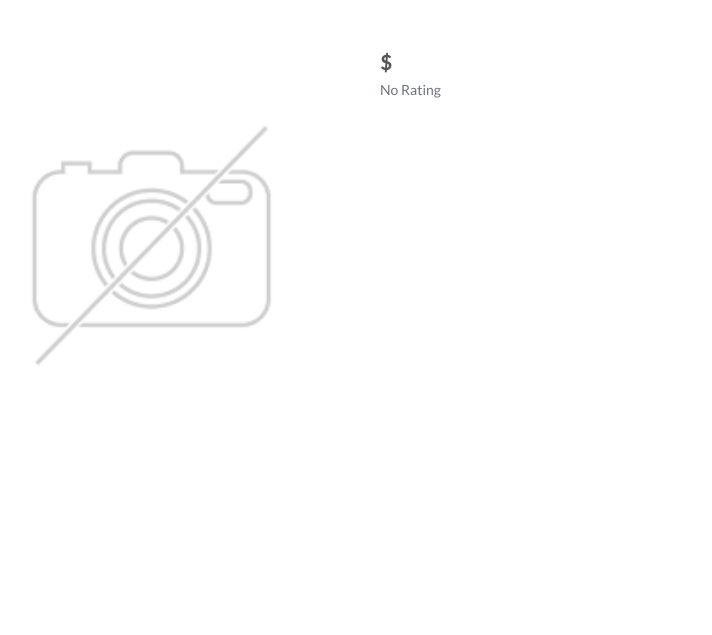
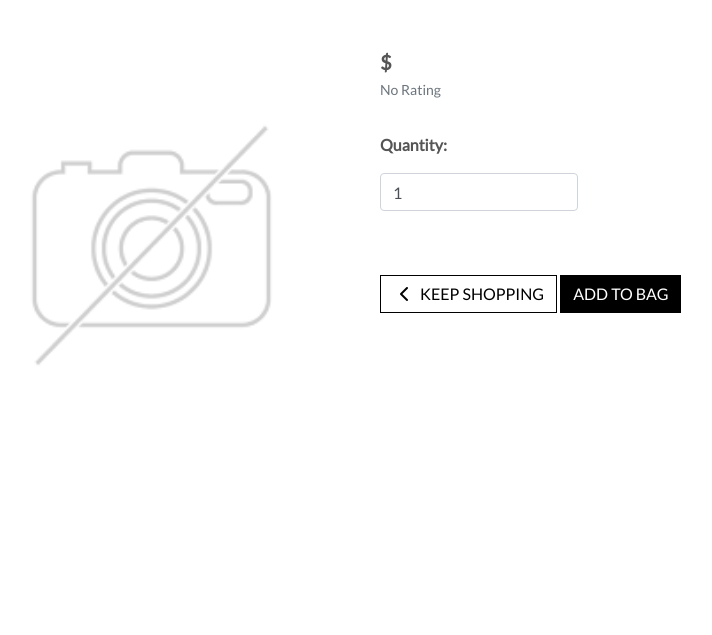
Before and after one commit to GenaGrig/boutique_ado_pp5, a Django app: template products/templates/products/product_detail.html in a window 1280 px wide. Shown: the part 165-800 px from the top of the page, without its empty margins (275-987 px from the left). Run offline with Django 4.2, Linux system fonts and the light colour scheme; the template is opened without the code that fills it, so the values that code supplies are empty; some libraries are stand-ins or nearby versions.

Commit message:
Fixed problem with adding items to bag

```diff
--- a/bag/urls.py
+++ b/bag/urls.py
@@ -2,5 +2,6 @@ from django.urls import path
 from . import views
 
 urlpatterns = [
-    path('', views.view_bag, name='view_bag')
+    path('', views.view_bag, name='view_bag'),
+    path('add/<item_id>/', views.add_to_bag, name='add_to_bag'),
 ]
--- a/boutique_ado/settings.py
+++ b/boutique_ado/settings.py
@@ -29,6 +29,10 @@ DEBUG = True
 ALLOWED_HOSTS = [
     '8000-genagrig-boutiqueadopp5-nowvua2sjeb.ws-eu104.gitpod.io',
     '127.0.0.1',
+]
+
+CSRF_TRUSTED_ORIGINS = [
+    'https://8000-genagrig-boutiqueadopp5-nowvua2sjeb.ws-eu104.gitpod.io',
 ]
 
 
--- a/products/templates/products/product_detail.html
+++ b/products/templates/products/product_detail.html
@@ -43,6 +43,29 @@
                         <small class="text-muted">No Rating</small>
                     {% endif %}
                     <p class="mt-3">{{ product.description }}</p>
+                    <form class="form" action="{% url 'add_to_bag' product.id %}" method="POST">
+                        {% csrf_token %}
+                        <div class="form-row">
+                            <div class="col-12">
+                                <p class="mt-3"><strong>Quantity:</strong></p>
+                                <div class="form-group w-50">
+                                    <div class="input-group">
+                                        <input class="form-control qty_input" type="number" name="quantity" value="1" min="1" max="99" data-item_id="{{ product.id }}" id="id_qty_{{ product.id }}">
+                                    </div>
+                                </div>
+                            </div>
+                            <div class="col-12">
+                                <a href="{% url 'products' %}" class="btn btn-outline-black rounded-0 mt-5">
+                                    <span class="icon">
+                                        <i class="fas fa-chevron-left"></i>
+                                    </span>
+                                    <span class="text-uppercase">Keep Shopping</span>
+                                </a>
+                                <input type="submit" class="btn btn-black rounded-0 text-uppercase mt-5" value="Add to Bag">
+                            </div>
+                            <input type="hidden" name="redirect_url" value="{{ request.path }}">
+                        </div>
+                    </form>
                 </div>
             </div>
         </div>
--- a/static/css/base.css
+++ b/static/css/base.css
@@ -87,6 +87,30 @@ a.category-badge > span.badge:hover {
     cursor: pointer;
 }
 
+.btn-outline-black {
+    background: white;
+    color: black !important; /* override Bulma's default */
+    border: 1px solid black;
+}
+
+.btn-outline-black:hover,
+.btn-outline-black:active,
+.btn-outline-black:focus {
+    background: #222;
+    color: white !important; /* override Bulma's default */
+    border: 1px solid black;
+}
+
+.shop-now-button:hover,
+.shop-now-button:active,
+.shop-now-button:focus,
+.btn-black:hover,
+.btn-black:active,
+.btn-black:focus {
+    background: #222;
+    color: white;
+}
+
 /* -------------------------------- Media Queries */
 
 /* Slightly larger container on xl screens */
```
Also changed, not shown: bag/views.py (+19 -1 lines).
